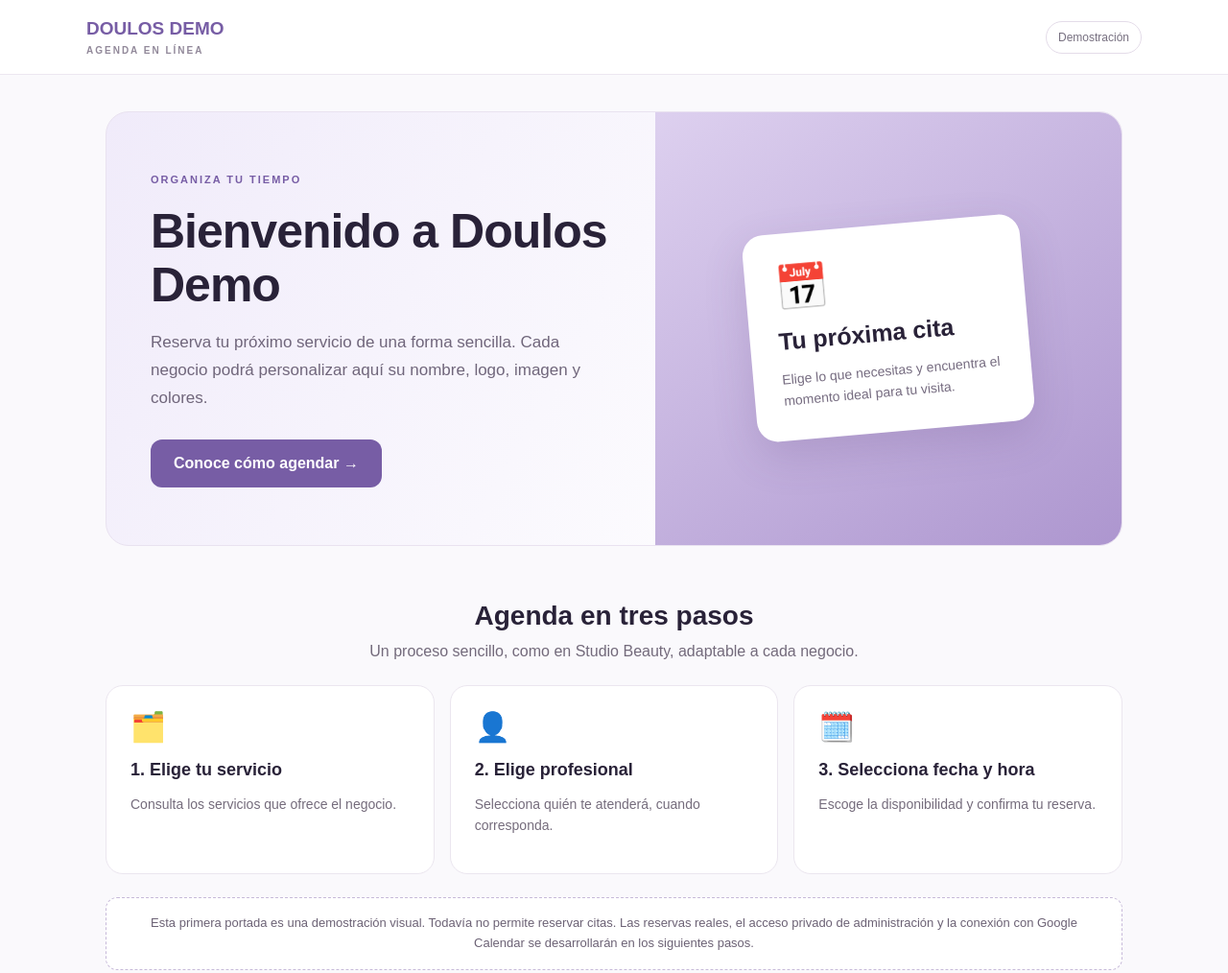
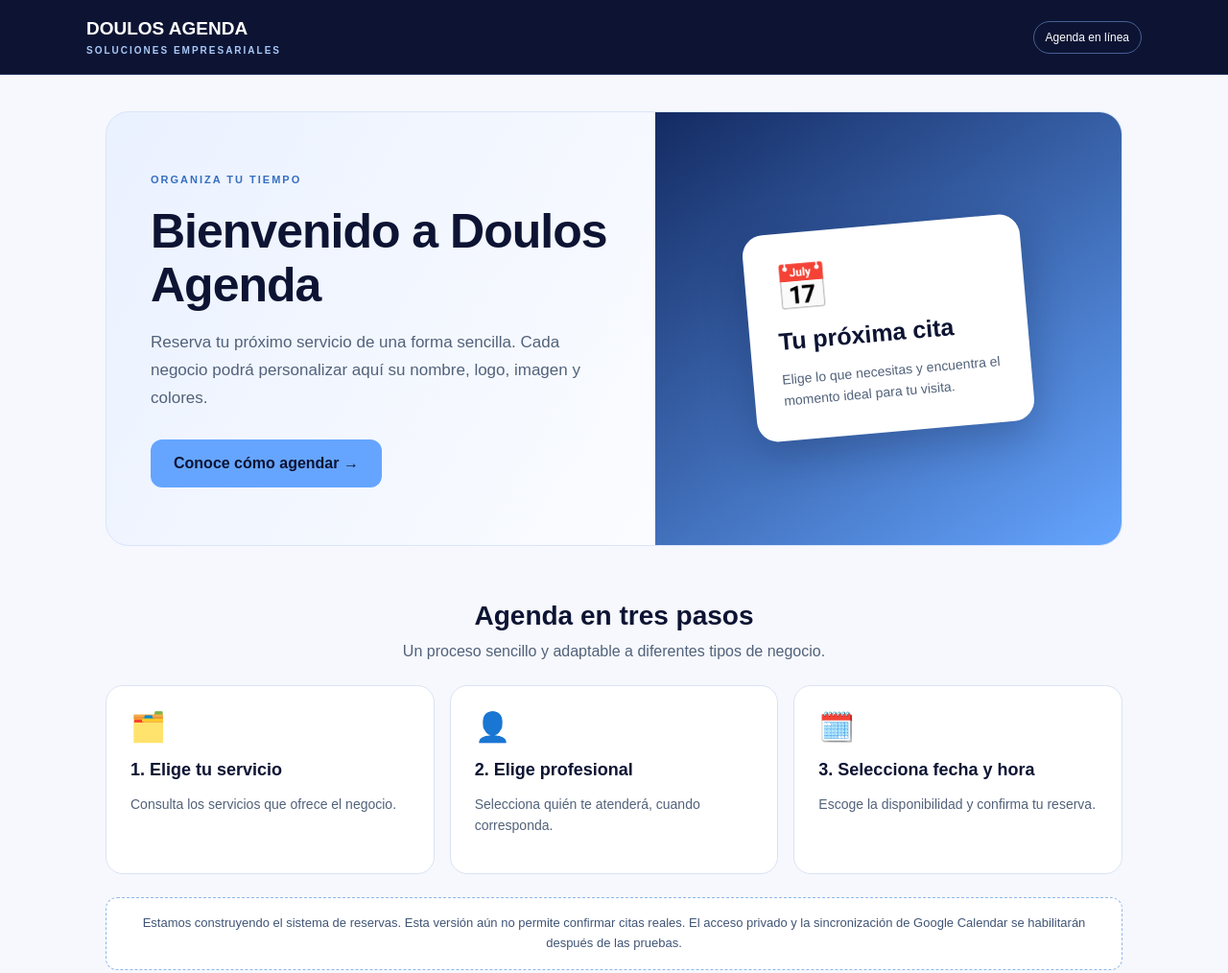
Before and after one commit to salonbellezayestetica/doulos-agenda, a plain HTML site: page index.html in a window 1280 px wide. Shown: the top 1014 px of the page at 96% size. Drawn offline with Linux system fonts and the light colour scheme.

Commit message:
Aplicar identidad azul de Doulos y retirar referencia a Demo

```diff
--- a/index.html
+++ b/index.html
@@ -2,46 +2,46 @@
 <html lang="es">
 <head>
 <meta charset="utf-8"><meta name="viewport" content="width=device-width,initial-scale=1">
-<meta name="theme-color" content="#f7f5fb">
-<title>Doulos Demo | Agenda tu cita</title>
+<meta name="theme-color" content="#0D1433">
+<title>Doulos Agenda | Reserva en línea</title>
 <style>
-:root{--brand:#775da5;--bg:#faf9fc;--ink:#292238}*{box-sizing:border-box}
+:root{--brand:#65A5FF;--bg:#F6F8FD;--ink:#0D1433}*{box-sizing:border-box}
 body{margin:0;font-family:Arial,Helvetica,sans-serif;color:var(--ink);background:var(--bg)}
-header{display:flex;align-items:center;justify-content:space-between;padding:19px max(5%,calc((100% - 1100px)/2));background:white;border-bottom:1px solid #ece7f0;gap:12px}
-.logo{font-size:19px;font-weight:800;color:var(--brand);text-decoration:none}.logo small{display:block;font-size:10px;letter-spacing:2px;margin-top:6px;color:#92899a}
-.tag{font-size:12px;border:1px solid #e4dce9;border-radius:30px;padding:9px 12px;color:#777080}
+header{display:flex;align-items:center;justify-content:space-between;padding:19px max(5%,calc((100% - 1100px)/2));background:#0D1433;border-bottom:1px solid #273660;gap:12px}
+.logo{font-size:19px;font-weight:800;color:#FFFFFF;text-decoration:none}.logo small{display:block;font-size:10px;letter-spacing:2px;margin-top:6px;color:#A9C9FA}
+.tag{font-size:12px;border:1px solid #456094;border-radius:30px;padding:9px 12px;color:#FFFFFF}
 main{max-width:1100px;margin:38px auto 70px;padding:0 20px}
-.hero{display:grid;grid-template-columns:1fr 0.85fr;background:linear-gradient(120deg,#f0ebfa,#fff 80%);border:1px solid #e9e2f0;border-radius:24px;overflow:hidden;min-height:410px}
-.copy{padding:60px 46px;align-self:center}.eyebrow{color:var(--brand);font-size:11px;font-weight:bold;letter-spacing:2px;text-transform:uppercase}
+.hero{display:grid;grid-template-columns:1fr 0.85fr;background:linear-gradient(120deg,#EAF1FF,#fff 80%);border:1px solid #D8E5FB;border-radius:24px;overflow:hidden;min-height:410px}
+.copy{padding:60px 46px;align-self:center}.eyebrow{color:#356EC2;font-size:11px;font-weight:bold;letter-spacing:2px;text-transform:uppercase}
 h1{font-size:clamp(32px,4vw,50px);line-height:1.12;margin:18px 0;letter-spacing:-1px}
-.copy p{color:#70667b;line-height:1.7;font-size:17px;margin-bottom:28px}
-.btn{display:inline-block;color:white;background:var(--brand);font-weight:bold;padding:16px 24px;border-radius:12px;text-decoration:none}
-.art{background:linear-gradient(145deg,#ddd0ef,#ad96cf);min-height:310px;display:grid;place-items:center;padding:36px}
-.art-card{background:#fff;box-shadow:0 16px 44px #58407830;padding:30px;border-radius:22px;max-width:290px;transform:rotate(-5deg)}
-.art-card span{font-size:46px}.art-card h2{font-size:25px;margin:14px 0}.art-card p{color:#766c80;font-size:14px;line-height:1.6;margin:0}
-.section-title{text-align:center;margin:57px 0 26px}.section-title h2{font-size:28px;margin:0 0 12px}.section-title p{color:#736a7b;margin:0}
+.copy p{color:#52627A;line-height:1.7;font-size:17px;margin-bottom:28px}
+.btn{display:inline-block;color:#0D1433;background:var(--brand);font-weight:bold;padding:16px 24px;border-radius:12px;text-decoration:none}
+.art{background:linear-gradient(145deg,#142B63,#65A5FF);min-height:310px;display:grid;place-items:center;padding:36px}
+.art-card{background:#fff;box-shadow:0 16px 44px #07153340;padding:30px;border-radius:22px;max-width:290px;transform:rotate(-5deg)}
+.art-card span{font-size:46px}.art-card h2{font-size:25px;margin:14px 0}.art-card p{color:#52627A;font-size:14px;line-height:1.6;margin:0}
+.section-title{text-align:center;margin:57px 0 26px}.section-title h2{font-size:28px;margin:0 0 12px}.section-title p{color:#52627A;margin:0}
 .steps{display:grid;grid-template-columns:repeat(3,1fr);gap:16px}
-.step{background:white;border:1px solid #ebe6ef;border-radius:18px;padding:25px}
-.step .ico{font-size:30px}.step h3{font-size:18px;margin:17px 0 10px}.step p{font-size:14px;color:#756c7c;line-height:1.6}
-.note{text-align:center;padding:16px 20px;background:#fff;border:1px dashed #c7bad9;border-radius:12px;color:#6c6275;font-size:13px;line-height:1.6;margin-top:24px}
-footer{padding:0 20px 35px;text-align:center;color:#8b8292;font-size:12px}
+.step{background:white;border:1px solid #D9E3F5;border-radius:18px;padding:25px}
+.step .ico{font-size:30px}.step h3{font-size:18px;margin:17px 0 10px}.step p{font-size:14px;color:#52627A;line-height:1.6}
+.note{text-align:center;padding:16px 20px;background:#fff;border:1px dashed #8FB6ED;border-radius:12px;color:#405576;font-size:13px;line-height:1.6;margin-top:24px}
+footer{padding:0 20px 35px;text-align:center;color:#64748B;font-size:12px}
 @media(max-width:760px){.hero{grid-template-columns:1fr}.copy{padding:40px 28px}.art{min-height:230px}.art-card{transform:none}.steps{grid-template-columns:1fr}header{padding:17px 20px}}
 </style>
 </head>
 <body>
-<header><a class="logo" href="#inicio">DOULOS DEMO<small>AGENDA EN LÍNEA</small></a><span class="tag">Demostración</span></header>
+<header><a class="logo" href="#inicio">DOULOS AGENDA<small>SOLUCIONES EMPRESARIALES</small></a><span class="tag">Agenda en línea</span></header>
 <main id="inicio">
 <section class="hero">
-<div class="copy"><span class="eyebrow">Organiza tu tiempo</span><h1>Bienvenido a Doulos Demo</h1><p>Reserva tu próximo servicio de una forma sencilla. Cada negocio podrá personalizar aquí su nombre, logo, imagen y colores.</p><a class="btn" href="#como-funciona">Conoce cómo agendar →</a></div>
+<div class="copy"><span class="eyebrow">Organiza tu tiempo</span><h1>Bienvenido a Doulos Agenda</h1><p>Reserva tu próximo servicio de una forma sencilla. Cada negocio podrá personalizar aquí su nombre, logo, imagen y colores.</p><a class="btn" href="#como-funciona">Conoce cómo agendar →</a></div>
 <div class="art"><div class="art-card"><span aria-hidden="true">📅</span><h2>Tu próxima cita</h2><p>Elige lo que necesitas y encuentra el momento ideal para tu visita.</p></div></div>
 </section>
-<section id="como-funciona"><div class="section-title"><h2>Agenda en tres pasos</h2><p>Un proceso sencillo, como en Studio Beauty, adaptable a cada negocio.</p></div>
+<section id="como-funciona"><div class="section-title"><h2>Agenda en tres pasos</h2><p>Un proceso sencillo y adaptable a diferentes tipos de negocio.</p></div>
 <div class="steps">
 <div class="step"><span class="ico">🗂️</span><h3>1. Elige tu servicio</h3><p>Consulta los servicios que ofrece el negocio.</p></div>
 <div class="step"><span class="ico">👤</span><h3>2. Elige profesional</h3><p>Selecciona quién te atenderá, cuando corresponda.</p></div>
 <div class="step"><span class="ico">🗓️</span><h3>3. Selecciona fecha y hora</h3><p>Escoge la disponibilidad y confirma tu reserva.</p></div>
 </div>
-<div class="note">Esta primera portada es una demostración visual. Todavía no permite reservar citas. Las reservas reales, el acceso privado de administración y la conexión con Google Calendar se desarrollarán en los siguientes pasos.</div>
+<div class="note">Estamos construyendo el sistema de reservas. Esta versión aún no permite confirmar citas reales. El acceso privado y la sincronización de Google Calendar se habilitarán después de las pruebas.</div>
 </section></main>
 <footer>DOULOS AGENDA · Soluciones Empresariales</footer>
 </body></html>
```
